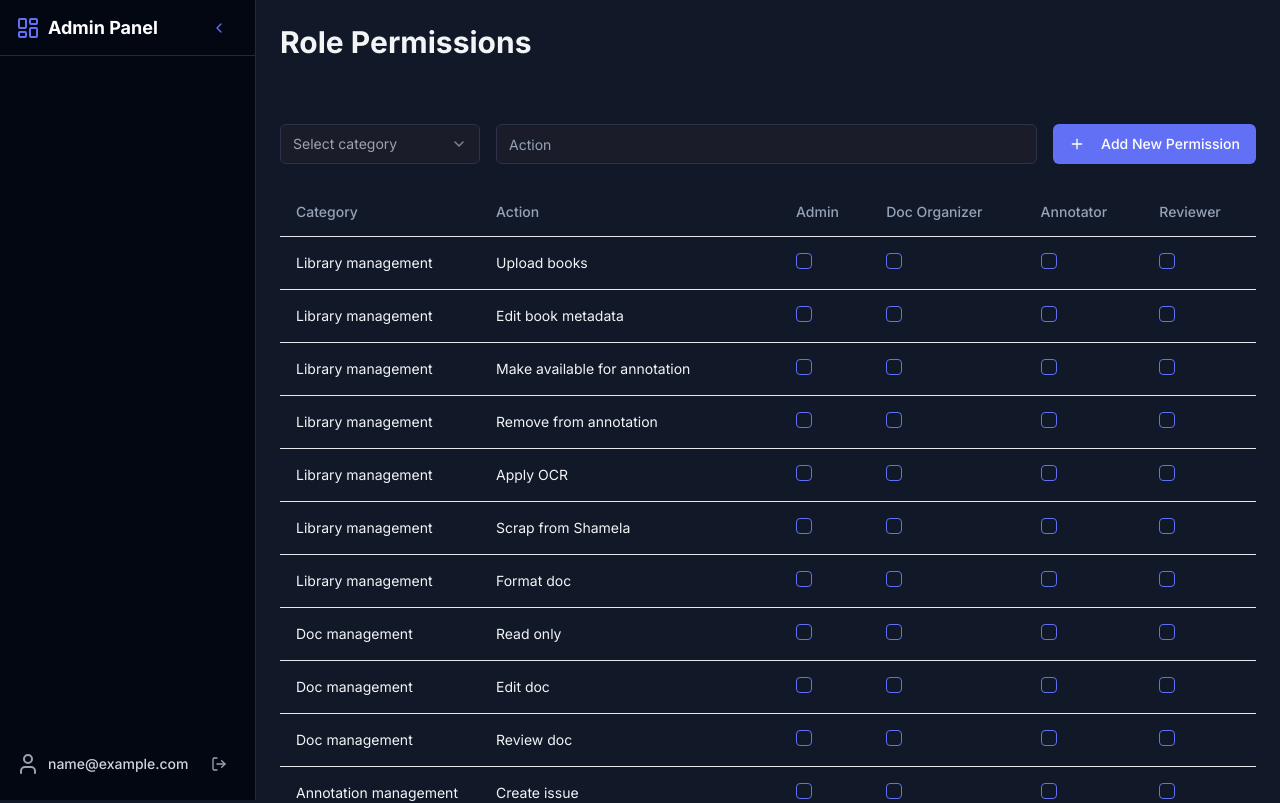
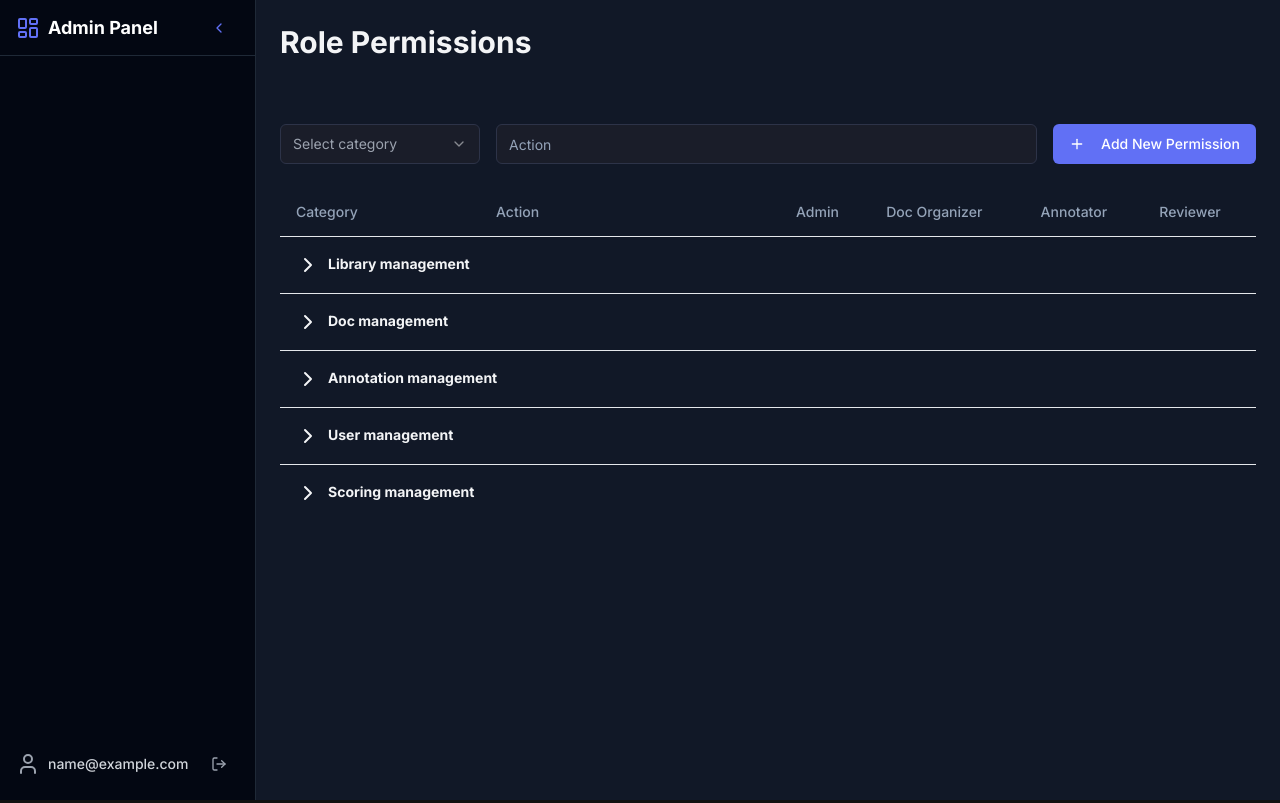
Before and after one commit to niloyahmedrasel/annotations, a Next.js app: page /dashboard/roles/permissions in a window 1280 px wide. Shown: the top 803 px of the page. Built offline with nearby package versions, Linux system fonts and the light colour scheme; sample sign-in values are in the browser's storage.

Commit message:
fixed role management

```diff
--- a/components/RolePermissions.tsx
+++ b/components/RolePermissions.tsx
@@ -1,17 +1,21 @@
 "use client"
 
-import { useState } from "react"
+import React, { useState } from "react"
 import { Table, TableBody, TableCell, TableHead, TableHeader, TableRow } from "@/components/ui/table"
 import { Checkbox } from "@/components/ui/checkbox"
 import { Button } from "@/components/ui/button"
 import { Input } from "@/components/ui/input"
-import { Plus } from "lucide-react"
+import { Plus, ChevronRight, ChevronDown } from "lucide-react"
 import { Select, SelectContent, SelectItem, SelectTrigger, SelectValue } from "@/components/ui/select"
 
-interface Permission {
+interface Action {
   id: string
-  category: string
-  action: string
+  name: string
+}
+
+interface Category {
+  name: string
+  actions: Action[]
 }
 
 interface PermissionState {
@@ -20,70 +24,111 @@ interface PermissionState {
   }
 }
 
-const initialPermissions: Permission[] = [
-  { id: "1", category: "Library management", action: "Upload books" },
-  { id: "2", category: "Library management", action: "Edit book metadata" },
-  { id: "3", category: "Library management", action: "Make available for annotation" },
-  { id: "4", category: "Library management", action: "Remove from annotation" },
-  { id: "5", category: "Library management", action: "Apply OCR" },
-  { id: "6", category: "Library management", action: "Scrap from Shamela" },
-  { id: "7", category: "Library management", action: "Format doc" },
-
-
-  { id: "8", category: "Doc management", action: "Read only" },
-  { id: "9", category: "Doc management", action: "Edit doc" },
-  { id: "10", category: "Doc management", action: "Review doc" },
-
-
-  { id: "11", category: "Annotation management", action: "Create issue" },
-  { id: "12", category: "Annotation management", action: "Edit his issues" },
-  { id: "13", category: "Annotation management", action: "Create annotation" },
-  { id: "14", category: "Annotation management", action: "Edit his annotations" },
-
-
-  { id: "15", category: "User management", action: "Create user" },
-  { id: "16", category: "User management", action: "Edit/delete user" },
-  { id: "17", category: "User management", action: "Create group" },
-  { id: "18", category: "User management", action: "Edit/delete group" },
-  { id: "19", category: "User management", action: "Freeze/Unfreeze users" },
-  { id: "20", category: "User management", action: "Reset password" },
-  { id: "21", category: "User management", action: "Assign role and permission" },
-
-  { id: "22", category: "Scoring management", action: "View user activity summary" },
-  { id: "23", category: "Scoring management", action: "Make/modify scoring criteria" },
-  { id: "24", category: "Scoring management", action: "Review scoring for users" },
+const initialPermissions: Category[] = [
+  {
+    name: "Library management",
+    actions: [
+      { id: "1", name: "Upload books" },
+      { id: "2", name: "Edit book metadata" },
+      { id: "3", name: "Make available for annotation" },
+      { id: "4", name: "Remove from annotation" },
+      { id: "5", name: "Apply OCR" },
+      { id: "6", name: "Scrap from Shamela" },
+      { id: "7", name: "Format doc" },
+    ],
+  },
+  {
+    name: "Doc management",
+    actions: [
+      { id: "8", name: "Read only" },
+      { id: "9", name: "Edit doc" },
+      { id: "10", name: "Review doc" },
+    ],
+  },
+  {
+    name: "Annotation management",
+    actions: [
+      { id: "11", name: "Create issue" },
+      { id: "12", name: "Edit his issues" },
+      { id: "13", name: "Create annotation" },
+      { id: "14", name: "Edit his annotations" },
+    ],
+  },
+  {
+    name: "User management",
+    actions: [
+      { id: "15", name: "Create user" },
+      { id: "16", name: "Edit/delete user" },
+      { id: "17", name: "Create group" },
+      { id: "18", name: "Edit/delete group" },
+      { id: "19", name: "Freeze/Unfreeze users" },
+      { id: "20", name: "Reset password" },
+      { id: "21", name: "Assign role and permission" },
+    ],
+  },
+  {
+    name: "Scoring management",
+    actions: [
+      { id: "22", name: "View user activity summary" },
+      { id: "23", name: "Make/modify scoring criteria" },
+      { id: "24", name: "Review scoring for users" },
+    ],
+  },
 ]
 
 const roles = ["Admin", "Doc Organizer", "Annotator", "Reviewer"]
-const categories = [
-  "Library management",
-  "Doc management",
-  "Annotation management",
-  "User management",
-  "Scoring management",
-]
 
 const RolePermissions = () => {
-  const [permissions, setPermissions] = useState<Permission[]>(initialPermissions)
+  const [permissions, setPermissions] = useState<Category[]>(initialPermissions)
   const [permissionState, setPermissionState] = useState<PermissionState>({})
   const [newPermission, setNewPermission] = useState({ category: "", action: "" })
+  const [expandedCategories, setExpandedCategories] = useState<string[]>([])
 
-  const handlePermissionChange = (permissionId: string, role: string) => {
+  const handlePermissionChange = (actionId: string, role: string) => {
     setPermissionState((prevState) => ({
       ...prevState,
-      [permissionId]: {
-        ...prevState[permissionId],
-        [role]: !prevState[permissionId]?.[role],
+      [actionId]: {
+        ...prevState[actionId],
+        [role]: !prevState[actionId]?.[role],
       },
     }))
   }
 
   const addNewPermission = () => {
     if (newPermission.category && newPermission.action) {
-      const newId = (permissions.length + 1).toString()
-      setPermissions([...permissions, { id: newId, ...newPermission }])
+      setPermissions((prevPermissions) => {
+        const categoryIndex = prevPermissions.findIndex((cat) => cat.name === newPermission.category)
+        if (categoryIndex !== -1) {
+          const updatedCategory = {
+            ...prevPermissions[categoryIndex],
+            actions: [
+              ...prevPermissions[categoryIndex].actions,
+              { id: Date.now().toString(), name: newPermission.action },
+            ],
+          }
+          return [
+            ...prevPermissions.slice(0, categoryIndex),
+            updatedCategory,
+            ...prevPermissions.slice(categoryIndex + 1),
+          ]
+        } else {
+          return [
+            ...prevPermissions,
+            {
+              name: newPermission.category,
+              actions: [{ id: Date.now().toString(), name: newPermission.action }],
+            },
+          ]
+        }
+      })
       setNewPermission({ category: "", action: "" })
     }
+  }
+
+  const toggleCategory = (categoryName: string) => {
+    setExpandedCategories((prev) =>
+      prev.includes(categoryName) ? prev.filter((name) => name !== categoryName) : [...prev, categoryName],
+    )
   }
 
   return (
@@ -101,9 +146,9 @@ const RolePermissions = () => {
             )}
           </SelectTrigger>
           <SelectContent>
-            {categories.map((category) => (
-              <SelectItem key={category} value={category}>
-                {category}
+            {permissions.map((category) => (
+              <SelectItem key={category.name} value={category.name}>
+                {category.name}
               </SelectItem>
             ))}
           </SelectContent>
@@ -130,19 +175,37 @@ const RolePermissions = () => {
             </TableRow>
           </TableHeader>
           <TableBody>
-            {permissions.map((permission) => (
-              <TableRow key={permission.id}>
-                <TableCell>{permission.category}</TableCell>
-                <TableCell>{permission.action}</TableCell>
+            {permissions.map((category) => (
+              <React.Fragment key={category.name}>
+                <TableRow
+                  className="cursor-pointer hover:bg-gray-700 transition-colors duration-200"
+                  onClick={() => toggleCategory(category.name)}
+                >
+                  <TableCell colSpan={2 + roles.length} className="font-bold">
+                    {expandedCategories.includes(category.name) ? (
+                      <ChevronDown className="inline mr-2" />
+                    ) : (
+                      <ChevronRight className="inline mr-2" />
+                    )}
+                    {category.name}
+                  </TableCell>
+                </TableRow>
+                {expandedCategories.includes(category.name) &&
+                  category.actions.map((action) => (
+                    <TableRow key={action.id}>
+                      <TableCell></TableCell>
+                      <TableCell>{action.name}</TableCell>
                       {roles.map((role) => (
-                  <TableCell key={`${permission.id}-${role}`}>
+                        <TableCell key={`${action.id}-${role}`}>
                           <Checkbox
-                      checked={permissionState[permission.id]?.[role] || false}
-                      onCheckedChange={() => handlePermissionChange(permission.id, role)}
+                            checked={permissionState[action.id]?.[role] || false}
+                            onCheckedChange={() => handlePermissionChange(action.id, role)}
                           />
                         </TableCell>
                       ))}
                     </TableRow>
+                  ))}
+              </React.Fragment>
             ))}
           </TableBody>
         </Table>
```
Lines whose indentation alone changed are shown as unchanged.
